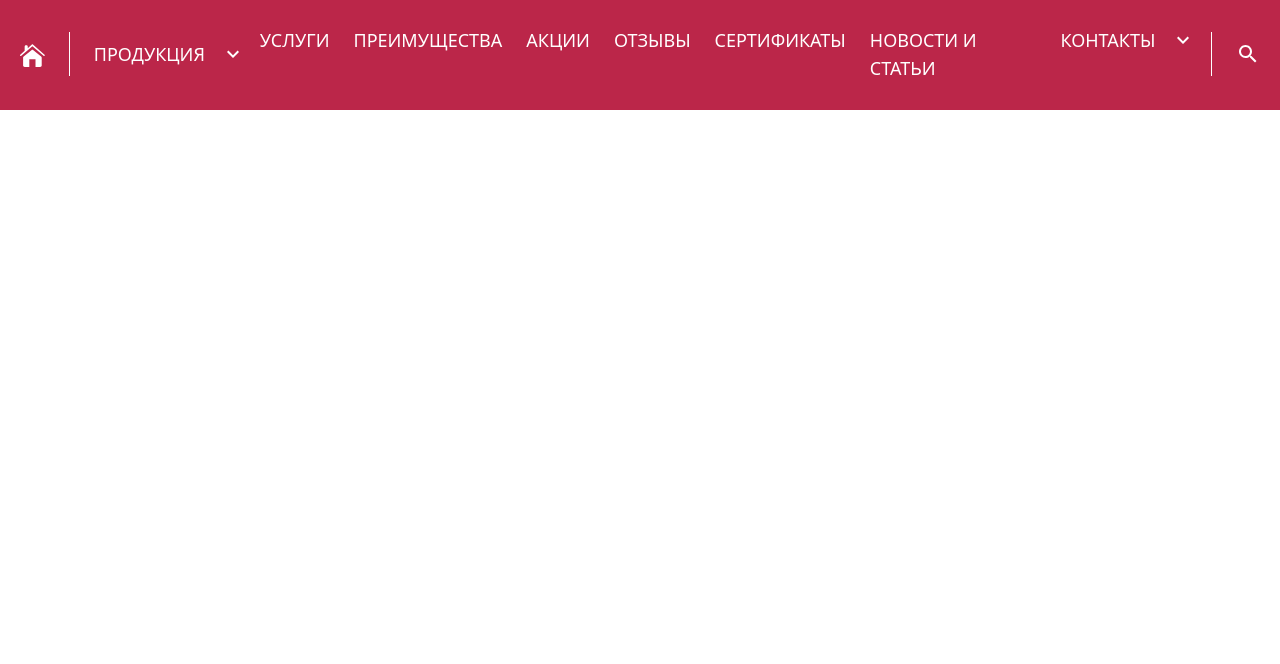
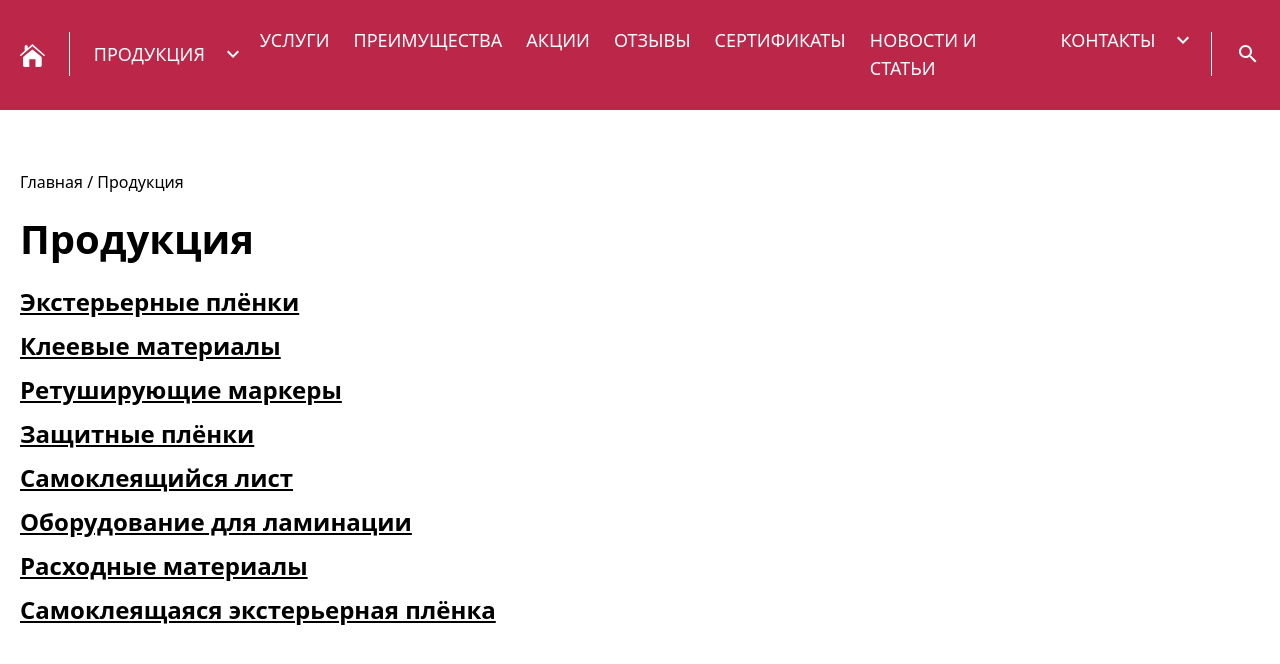
Before and after one commit to Muhammadsol1h/yangi_iw, a website: page public/PRODUCTION.html in a window 1280 px wide. Shown: the part 122-786 px from the top of the page. Drawn offline with nearby package versions, Linux system fonts and the light colour scheme.

Commit message:
mukhammadsol1h

```diff
--- a/public/PRODUCTION.html
+++ b/public/PRODUCTION.html
@@ -1,5 +1,6 @@
 <!DOCTYPE html>
 <html lang="en">
+
 <head>
     <meta charset="UTF-8">
     <meta name="viewport" content="width=device-width, initial-scale=1.0">
@@ -11,6 +12,7 @@
     <link rel="stylesheet" href="https://cdn.jsdelivr.net/npm/swiper@11/swiper-bundle.min.css" />
     <script src="https://cdn.tailwindcss.com"></script>
 </head>
+
 <body>
     <header class="md:pt-5 md:pb-5">
         <div class="md:ml-auto md:mr-auto md:max-w-[1280px] md:pl-5 md:pr-5 md:flex md:justify-between">
@@ -33,7 +35,7 @@
             </div>
         </div>
     </header>
-    <section class="">
+    <section class="md:mb-[60px]">
         <div class="md:bg-[#BB2649]">
             <div
                 class="md:pt-7 md:pb-7 md:ml-auto md:mr-auto md:pl-5 md:pr-5 md:max-w-[1280px] md:flex md:items-center md:gap-6">
@@ -62,5 +64,22 @@
             </div>
         </div>
     </section>
+    <section class="">
+        <div class="md:ml-auto md:mr-auto md:pl-5 md:pr-5 md:max-w-[1280px]">
+            <p class="md:font-normal md:text-base md:text-black md:mb-[15px]">Главная / Продукция</p>
+            <h1 class="md:font-bold md:text-[40px] md:mb-[17px] md:text-black">Продукция</h1>
+            <ul class="">
+                <li class="md:mb-3"><a href="" class="md:font-bold md:text-2xl underline md:text-black md:mb-3">Экстерьерные плёнки</a></li>
+                <li class="md:mb-3"><a href="" class="md:font-bold md:text-2xl underline md:text-black md:mb-3">Клеевые материалы</a></li>
+                <li class="md:mb-3"><a href="" class="md:font-bold md:text-2xl underline md:text-black md:mb-3">Ретуширующие маркеры</a></li>
+                <li class="md:mb-3"><a href="" class="md:font-bold md:text-2xl underline md:text-black md:mb-3">Защитные плёнки</a></li>
+                <li class="md:mb-3"><a href="" class="md:font-bold md:text-2xl underline md:text-black md:mb-3">Самоклеящийся лист</a></li>
+                <li class="md:mb-3"><a href="" class="md:font-bold md:text-2xl underline md:text-black md:mb-3">Оборудование для ламинации</a></li>
+                <li class="md:mb-3"><a href="" class="md:font-bold md:text-2xl underline md:text-black md:mb-3">Расходные материалы</a></li>
+                <li class="md:mb-3"><a href="" class="md:font-bold md:text-2xl underline md:text-black md:mb-3">Самоклеящаяся экстерьерная плёнка</a></li>
+            </ul>
+        </div>
+    </section>
 </body>
+
 </html>
```
